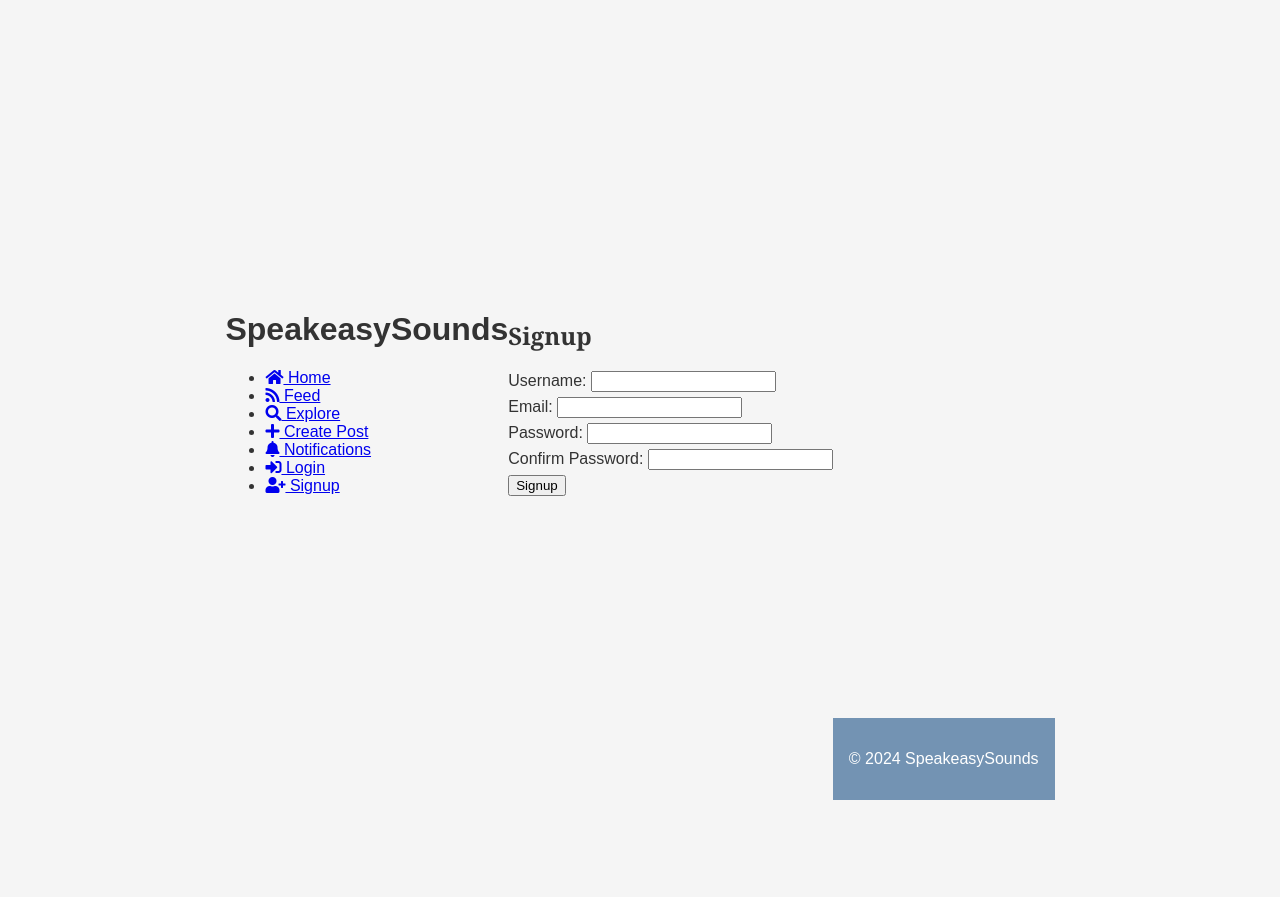
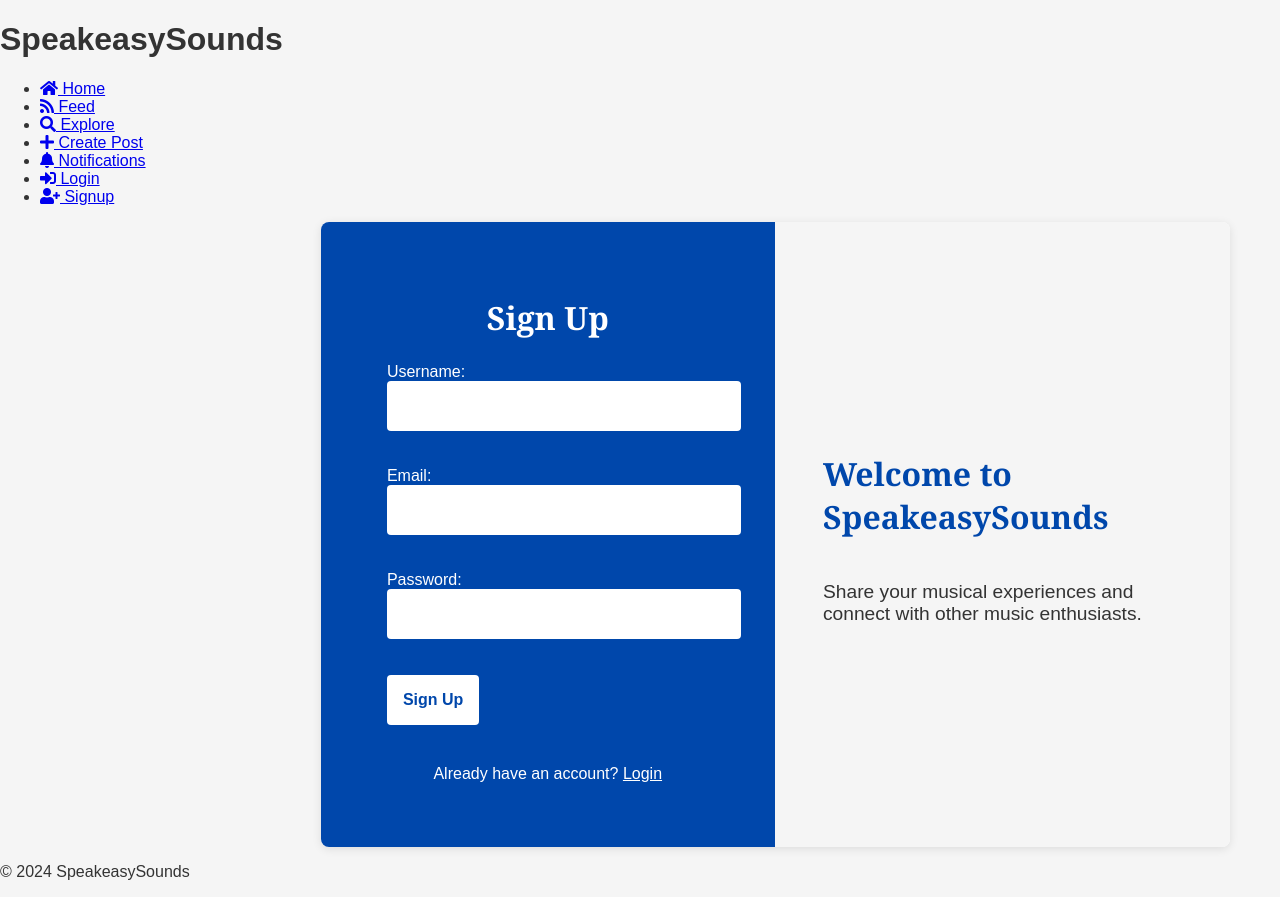
Before and after one commit to MarcusMallia/MarcusMallia-PHPsynoptic, a PHP site: page /signup.php in a window 1280 px wide. Before the commit the page ends 800 px from the top, so only its background shows below. Run offline with PHP 8.4, Linux system fonts and the light colour scheme.

Commit message:
Create Signup Page with Consistent UI
- Implemented `signup.php` to handle user registration.
- Reused CSS styles from the login page for a consistent look and feel.
- Added form validation and error handling.
- Ensured the signup form is responsive and user-friendly.
- Updated the layout to match the design of the login page.

```diff
--- a/assets/style.css
+++ b/assets/style.css
@@ -6,8 +6,7 @@ body {
     margin: 0;
     padding: 0;
     display: flex;
-    justify-content: center;
-    align-items: center;
+    flex-direction: column;
     height: 100vh;
 }
 
@@ -20,15 +19,17 @@ body {
     display: flex;
     flex-direction: column;
     position: fixed;
+    top: 0;
+    left: 0;
     height: 100%;
 }
 
 .sidebar .logo {
     font-family: 'Georgia', serif;
-    font-size: 2rem;
+    font-size: 1.5rem;
     text-align: center;
     margin-bottom: 2rem;
-    padding: 1rem;
+    padding-top: 1rem;
 }
 
 .sidebar nav ul {
@@ -37,7 +38,6 @@ body {
     display: flex;
     flex-direction: column;
     gap: 1rem;
-    margin-top: 1rem; /* Adjust this to move the menu items up or down */
 }
 
 .sidebar nav ul li a {
@@ -46,7 +46,6 @@ body {
     font-weight: bold;
     display: flex;
     align-items: center;
-    font-size: 1.2rem; /* Increase font size */
 }
 
 .sidebar nav ul li a i {
@@ -122,51 +121,19 @@ body {
     text-decoration: underline;
 }
 
-/* Right Sidebar Styles */
-.right-sidebar {
-    width: 300px;
-    background-color: #f5f5f5;
-    padding: 2rem;
-    border-left: 1px solid #ddd;
-    position: fixed;
-    right: 0;
-    top: 0;
-    height: 100%;
-    overflow-y: auto;
-}
-
-.right-sidebar h3 {
-    font-family: 'Georgia', serif;
-}
-
-.right-sidebar .trending,
-.right-sidebar .who-to-follow {
-    margin-bottom: 2rem;
-}
-
-.right-sidebar .trending-item,
-.right-sidebar .who-to-follow-item {
-    background-color: white;
-    border: 1px solid #ddd;
-    padding: 1rem;
-    border-radius: 8px;
-    margin-bottom: 1rem;
-}
-
-/* Footer Styles */
-footer {
-    background-color: #7393B3; /* Silver background */
-    color: white;
-    text-align: center;
-    padding: 1rem;
-    margin-top: auto;
-}
-
 h2, h3 {
     font-family: 'Georgia', serif; /* Serif font for headings */
 }
 
 /* Login Page Styles */
+.login-main {
+    display: flex;
+    justify-content: center;
+    align-items: center;
+    height: 100%;
+    margin-left: 270px; /* Adjust for sidebar */
+}
+
 .login-container {
     display: flex;
     width: 90%;
@@ -273,6 +240,10 @@ h2, h3 {
         padding: 1rem;
     }
 
+    .login-main {
+        margin-left: 0;
+    }
+
     .right-sidebar {
         display: none;
     }
--- a/scripts/signup.php
+++ b/scripts/signup.php
@@ -13,40 +13,54 @@ if ($_SERVER["REQUEST_METHOD"] == "POST") {
     $username = $_POST['username'];
     $email = $_POST['email'];
     $password = $_POST['password'];
-    $confirm_password = $_POST['confirm_password'];
-
-    // Check if passwords match
-    if ($password !== $confirm_password) {
-        $error = "Passwords do not match."; // Set error message for password mismatch
-    } else {
-        // Hash the password
     $hashed_password = password_hash($password, PASSWORD_DEFAULT);
 
-        // Insert the new user into the database
+    // Query to insert the new user
     $sql = "INSERT INTO Users (username, email, password) VALUES ('$username', '$email', '$hashed_password')";
-
     if ($conn->query($sql) === TRUE) {
-            header("Location: /MarcusMallia-PHPsynoptic/scripts/login.php");
+        header("Location: login.php");
         exit();
     } else {
-            $error = "Error: " . $sql . "<br>" . $conn->error; // Set error message for database error
+        $error = "Error: " . $sql . "<br>" . $conn->error;
     }
 
     // Close the database connection
     $conn->close();
-    }
 }
 ?>
 
 <?php include '../templates/header.php'; ?>
 
 <!-- Main content section -->
-<main>
-    <h2>Signup</h2>
-    <?php include '../templates/signup_form.php'; ?>
+<main class="login-main">
+    <div class="login-container">
+        <div class="login-form-container">
+            <h2>Sign Up</h2>
+            <form id="signup-form" action="signup.php" method="post">
+                <div class="input-group">
+                    <label for="username">Username:</label>
+                    <input type="text" id="username" name="username" required>
+                </div>
+                <div class="input-group">
+                    <label for="email">Email:</label>
+                    <input type="email" id="email" name="email" required>
+                </div>
+                <div class="input-group">
+                    <label for="password">Password:</label>
+                    <input type="password" id="password" name="password" required>
+                </div>
+                <button type="submit">Sign Up</button>
+            </form>
             <?php if ($error): ?>
                 <div class="error-message"><?php echo htmlspecialchars($error); ?></div>
             <?php endif; ?>
+            <p>Already have an account? <a href="login.php">Login</a></p>
+        </div>
+        <div class="login-message-container">
+            <h2>Welcome to SpeakeasySounds</h2>
+            <p>Share your musical experiences and connect with other music enthusiasts.</p>
+        </div>
+    </div>
 </main>
 
 <?php include '../templates/footer.php'; ?>
```
Also changed, not shown: scripts/login.php (+13 -17 lines). Lines whose indentation alone changed are shown as unchanged.
